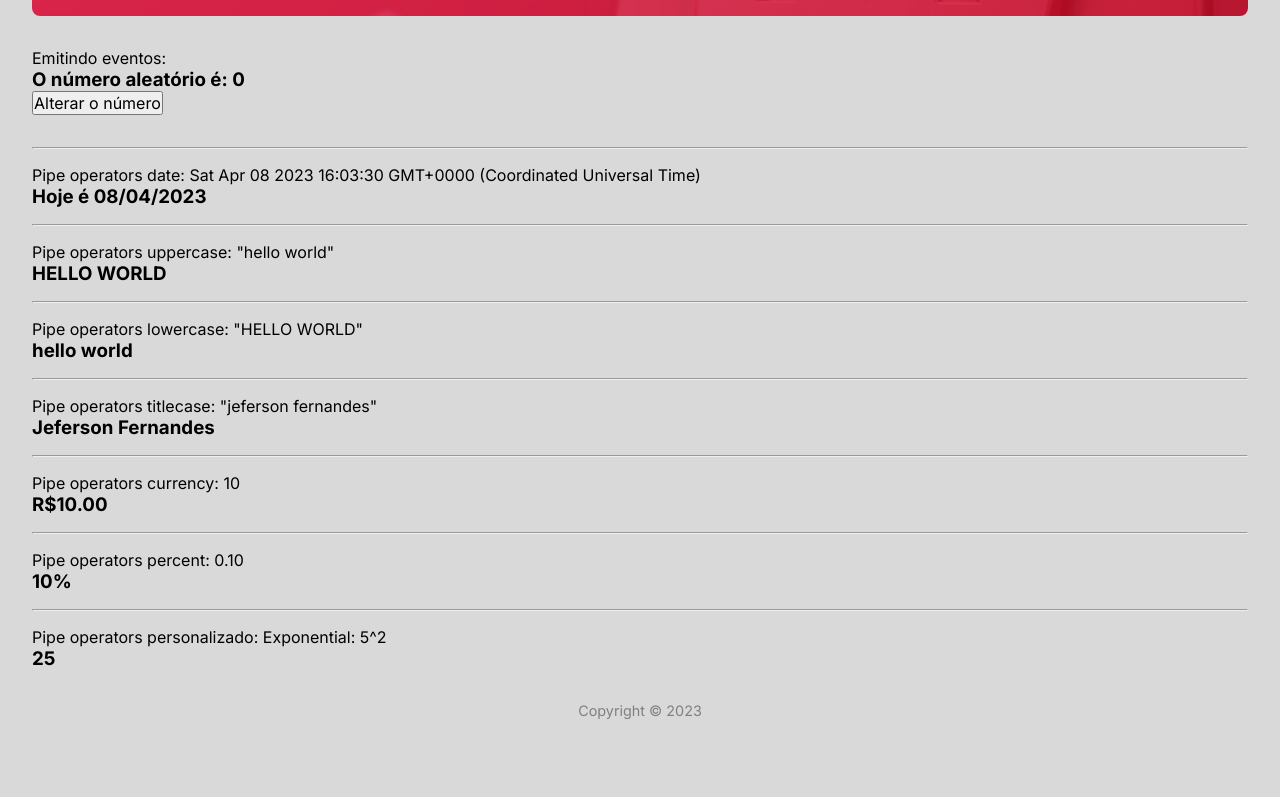
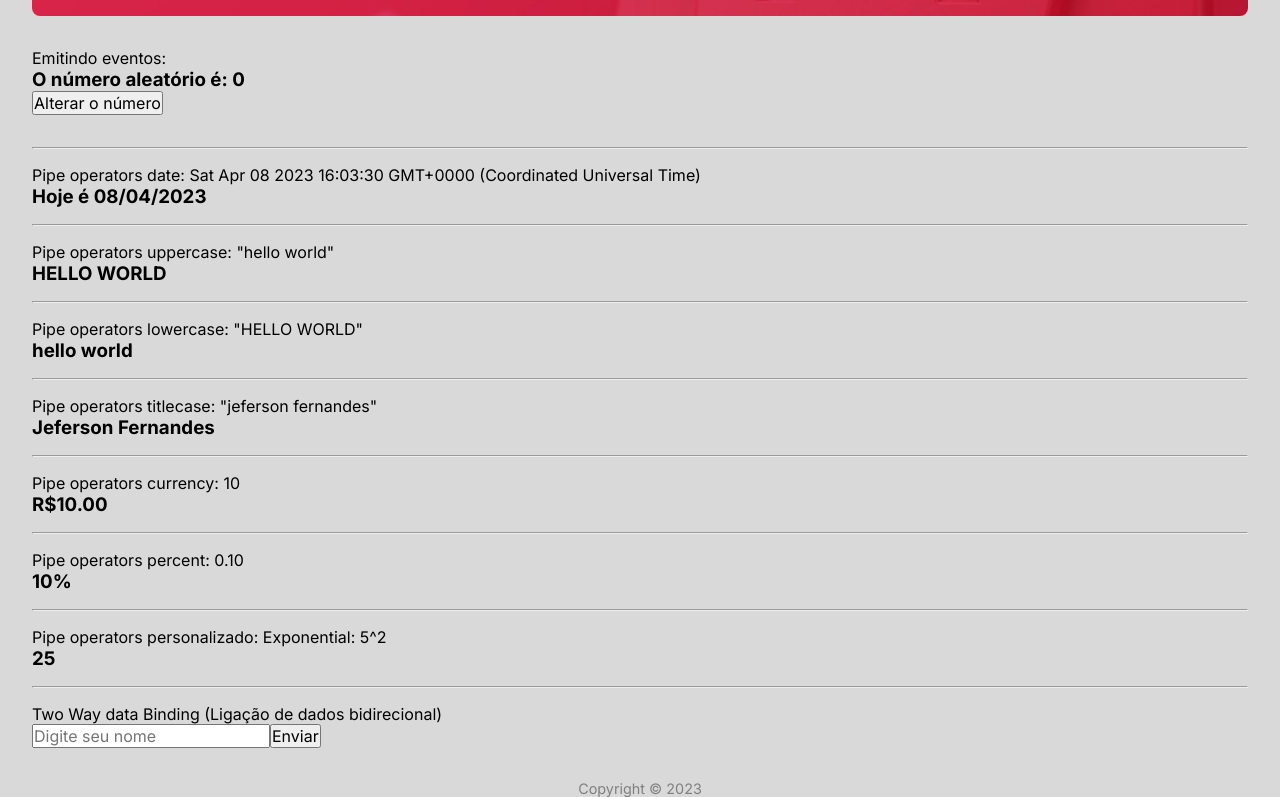
Before and after one commit to jfernandesdev/learning-angular, an Angular app: page / in a window 1280 px wide. Shown: the part 256-1053 px from the top of the page. Before the commit the page ends 975 px from the top, so only its background shows below. Built offline with nearby package versions, Linux system fonts and the light colour scheme.

Commit message:
CHORE: two way data binding

```diff
--- a/src/app/app.component.html
+++ b/src/app/app.component.html
@@ -6,6 +6,7 @@
   <app-banner />
   <app-emitter />
   <app-pipes />
+  <app-two-way-binding />
 </main>
 
 <footer>
--- /dev/null
+++ b/src/app/components/two-way-binding/two-way-binding.component.html
@@ -0,0 +1,9 @@
+<hr />
+<p>Two Way data Binding (Ligação de dados bidirecional)</p>
+
+<form>
+  <input  type="text" [(ngModel)]="name" name="name" placeholder="Digite seu nome" />
+  <button type="submit">Enviar</button>
+</form>
+
+<h3 *ngIf="name !== ''">O nome é: {{ name }}</h3>
--- /dev/null
+++ b/src/app/components/two-way-binding/two-way-binding.component.ts
@@ -0,0 +1,10 @@
+import { Component } from '@angular/core';
+
+@Component({
+  selector: 'app-two-way-binding',
+  templateUrl: './two-way-binding.component.html',
+  styleUrls: ['./two-way-binding.component.scss']
+})
+export class TwoWayBindingComponent {
+  name: string = "";
+}
```
Also changed, not shown: src/app/app.module.ts (+6 -2 lines), src/app/components/two-way-binding/two-way-binding.component.scss (added), 2 other files (tests, documents, lock files or other folders).
